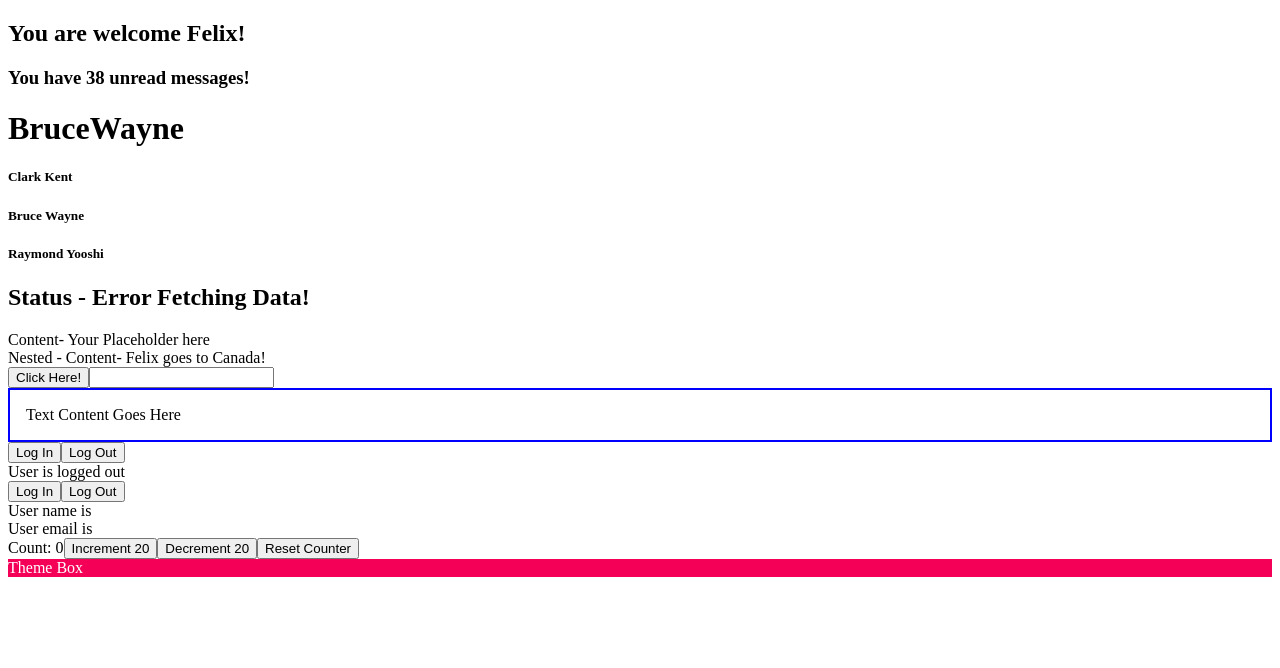
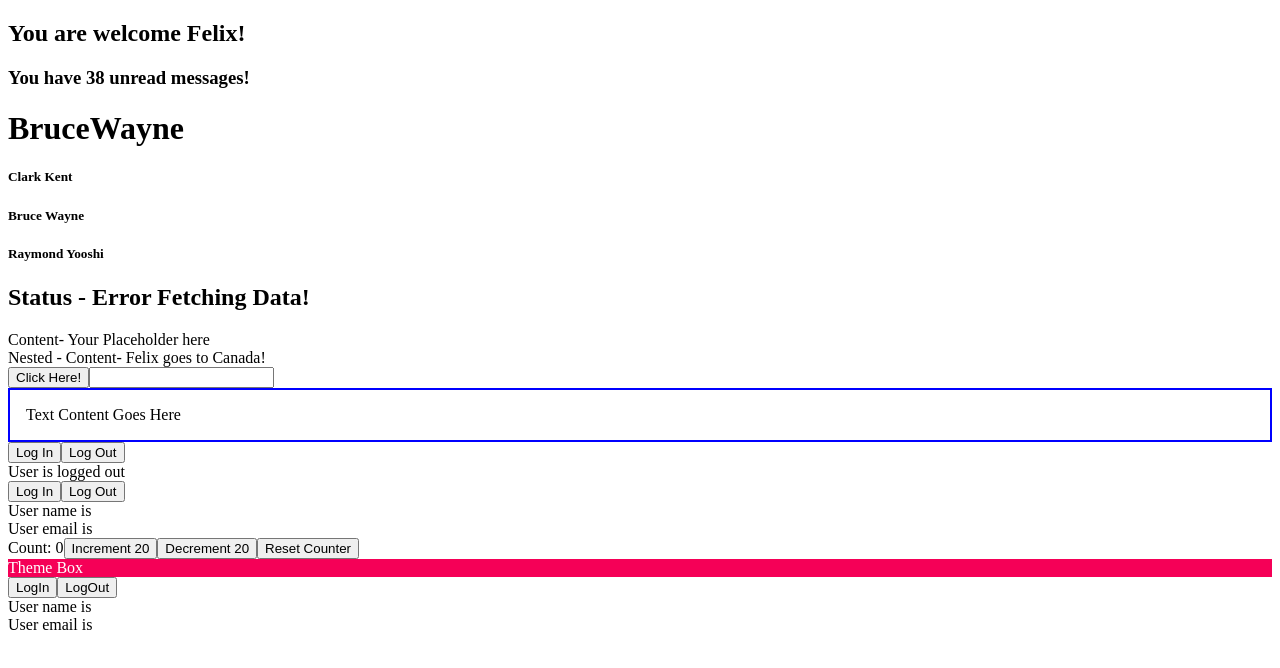
Before and after one commit to JustFelix-Dev/react-typescript, a React (Vite) app: page / in a window 1280 px wide. Shown: the top 668 px of the page. Built offline with nearby package versions, Linux system fonts and the light colour scheme.

Commit message:
react-typeScript

```diff
--- a/src/App.tsx
+++ b/src/App.tsx
@@ -13,9 +13,12 @@ import PersonList from "./components/PersonList";
 import Status from "./components/Status";
 import Box from "./components/context/Box";
 import { ThemeContextProvider } from "./components/context/ThemeContext";
+import { UserContextProvider } from "./components/context/UserContext";
 import Counter from "./components/state/Counter";
 import LoggedIn from "./components/state/LoggedIn";
 import User from "./components/state/User";
+import UserFetched from "./components/context/UserFetched";
+
 
 function App() {
   // const [count, setCount] = useState(0)
@@ -63,6 +66,9 @@ function App() {
      <ThemeContextProvider>
       <Box/>
      </ThemeContextProvider>
+     <UserContextProvider>
+      <UserFetched/>
+     </UserContextProvider>
     </>
   )
 }
--- /dev/null
+++ b/src/components/context/UserFetched.tsx
@@ -0,0 +1,27 @@
+import { useContext } from "react"
+import { UserContext } from "./UserContext"
+
+
+ const UserFetched = ()=>{
+    const userContext = useContext(UserContext);
+    const handleLogIn = () => {
+        if(userContext){
+            userContext.setUser({name:'Felix',email:'owolabifelix78@gmail.com'})
+        }
+    }
+    const handleLogOut = () => {
+        if(userContext){
+            userContext.setUser(null)
+        }
+    }
+    return (
+        <div>
+            <button onClick={handleLogIn}>LogIn</button>
+            <button onClick={handleLogOut}>LogOut</button>
+            <div>User name is </div>
+            <div>User email is </div>
+        </div>
+    )
+}
+
+export default UserFetched;
```
Also changed, not shown: src/components/context/User.tsx (deleted, +0 -13 lines).
